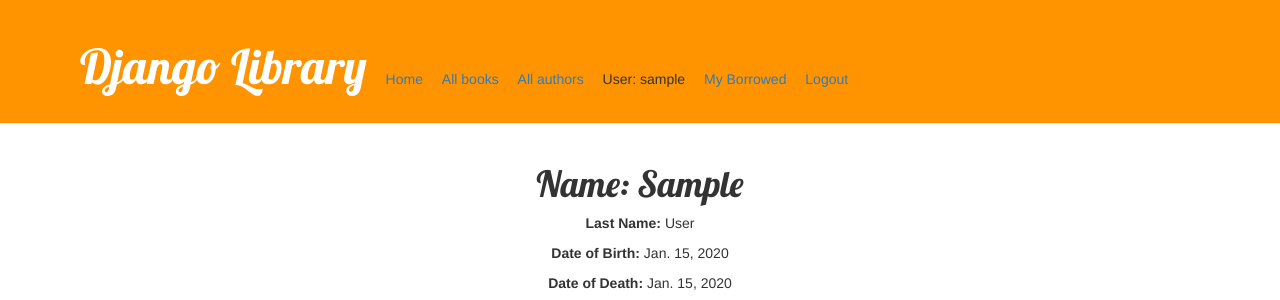
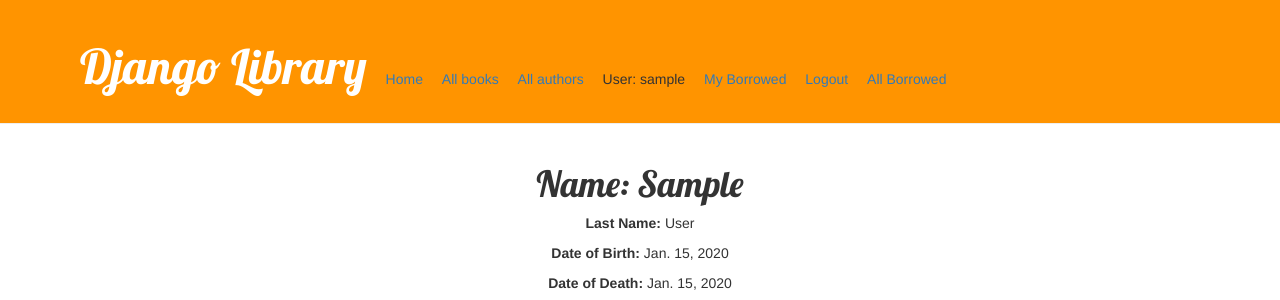
Before and after one commit to ValentinMelnikov/library, a Django app: page /catalog/author/1 in a window 1280 px wide. Shown: the top 300 px of the page. Run offline with Django 4.2, Linux system fonts and the light colour scheme; a user stored in the database is signed in; tables that the repository leaves empty hold one stand-in row (values such as "Sample post"); some libraries are stand-ins or nearby versions.

Commit message:
Add borroved books for library worker

```diff
--- a/catalog/urls.py
+++ b/catalog/urls.py
@@ -8,4 +8,5 @@ urlpatterns = [
     re_path(r'^authors/$', views.AuthorListView.as_view(), name='authors'),
     re_path(r'^author/(?P<pk>\d+)$', views.AuthorDetailView.as_view(), name='author-detail'),
     re_path(r'^mybooks/$', views.LoanedBooksByUserListView.as_view(), name='my-borrowed'),
+    re_path(r'^allborrowedbooks/$', views.AllBorrowedBooksListView.as_view(), name='all-borrowed'),
 ]
--- a/catalog/views.py
+++ b/catalog/views.py
@@ -47,10 +47,18 @@ class AuthorDetailView(DetailView):
     model = Author
 
 
-class LoanedBooksByUserListView(LoginRequiredMixin,ListView):
+class LoanedBooksByUserListView(LoginRequiredMixin, ListView):
     model = BookInstance
-    template_name ='catalog/bookinstance_list_borrowed_user.html'
+    template_name = 'catalog/bookinstance_list_borrowed_user.html'
     paginate_by = 10
 
     def get_queryset(self):
         return BookInstance.objects.filter(borrower=self.request.user).filter(status__exact='o').order_by('due_back')
+
+
+class AllBorrowedBooksListView(LoginRequiredMixin, ListView):
+    model = BookInstance
+    template_name = 'catalog/all_borrowed_books.html'
+
+    def get_queryset(self):
+        return BookInstance.objects.all().filter(status__exact='o').order_by('due_back')
--- a/templates/base.html
+++ b/templates/base.html
@@ -30,6 +30,9 @@
                     {% else %}
                         <li><a href="{% url 'login' %}?next={{ request.path }}">Login</a></li>
                     {% endif %}
+                    {% if perms.catalog.can_mark_returned %}
+                        <li><a href="{% url 'all-borrowed' %}">All Borrowed</a></li>
+                    {% endif %}
                 </ul>
             {% endblock %}
         </div>
```
